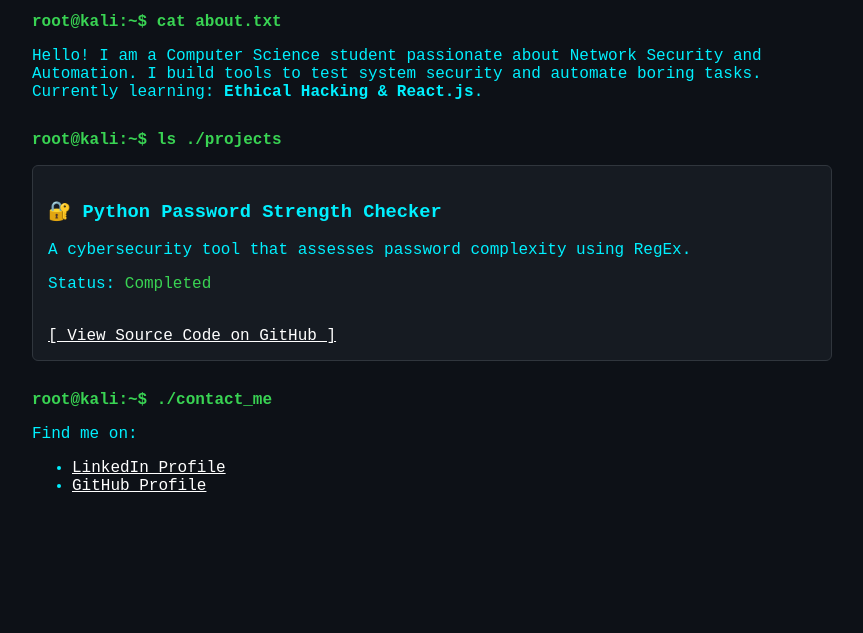
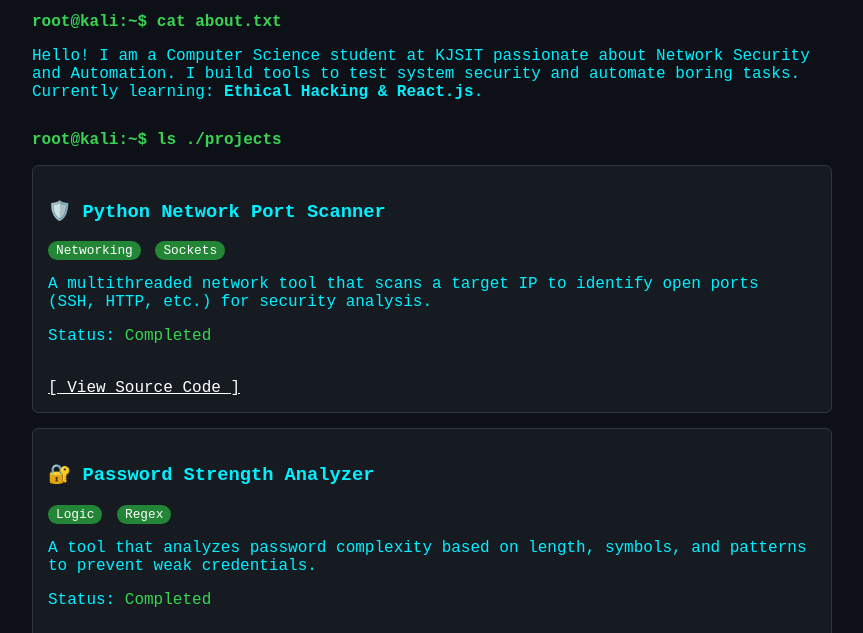
Before and after one commit to panthu13147/panthu13147.github.io, a plain HTML site: page index.html in a window 1280 px wide. Shown: the part 167-800 px from the top of the page, without its empty margins (208-1071 px from the left). Drawn offline with Linux system fonts and the light colour scheme.

Commit message:
Add files via upload

```diff
--- a/index.html
+++ b/index.html
@@ -24,7 +24,16 @@
             padding: 15px;
             background: #161b22;
             border-radius: 6px;
-            margin-top: 10px;
+            margin-top: 15px;
+        }
+        .status-complete { color: #39d353; }
+        .tag {
+            background: #238636;
+            color: white;
+            padding: 2px 8px;
+            border-radius: 12px;
+            font-size: 0.8em;
+            margin-right: 5px;
         }
     </style>
 </head>
@@ -39,7 +48,7 @@
     <div class="section">
         <p class="command">root@kali:~$ cat about.txt</p>
         <p>
-            Hello! I am a Computer Science student passionate about Network Security and Automation.
+            Hello! I am a Computer Science student at KJSIT passionate about Network Security and Automation.
             I build tools to test system security and automate boring tasks.
             Currently learning: <b>Ethical Hacking & React.js</b>.
         </p>
@@ -49,12 +58,30 @@
         <p class="command">root@kali:~$ ls ./projects</p>
 
         <div class="project-card">
-            <h3>🔐 Python Password Strength Checker</h3>
-            <p>A cybersecurity tool that assesses password complexity using RegEx.</p>
-            <p>Status: <span style="color:#39d353">Completed</span></p>
+            <h3>🛡️ Python Network Port Scanner</h3>
+            <p>
+                <span class="tag">Networking</span>
+                <span class="tag">Sockets</span>
+            </p>
+            <p>A multithreaded network tool that scans a target IP to identify open ports (SSH, HTTP, etc.) for security analysis.</p>
+            <p>Status: <span class="status-complete">Completed</span></p>
+            <br>
+            <a href="https://github.com/panthu13147/Python-Network-Port-Scanner" target="_blank">
+                [ View Source Code ]
+            </a>
+        </div>
+
+        <div class="project-card">
+            <h3>🔐 Password Strength Analyzer</h3>
+            <p>
+                <span class="tag">Logic</span>
+                <span class="tag">Regex</span>
+            </p>
+            <p>A tool that analyzes password complexity based on length, symbols, and patterns to prevent weak credentials.</p>
+            <p>Status: <span class="status-complete">Completed</span></p>
             <br>
             <a href="https://github.com/panthu13147/Python-Password-Strength-Checker" target="_blank">
-                [ View Source Code on GitHub ]
+                [ View Source Code ]
             </a>
         </div>
 
@@ -64,7 +91,7 @@
         <p class="command">root@kali:~$ ./contact_me</p>
         <p>Find me on:</p>
         <ul>
-            <li><a href="https://www.linkedin.com/in/panth-shah-700165295/" target="_blank">LinkedIn Profile</a></li>
+            <li><a href="https://www.linkedin.com/in/panth-shah-cs/" target="_blank">LinkedIn Profile</a></li>
             <li><a href="https://github.com/panthu13147" target="_blank">GitHub Profile</a></li>
         </ul>
     </div>
```
